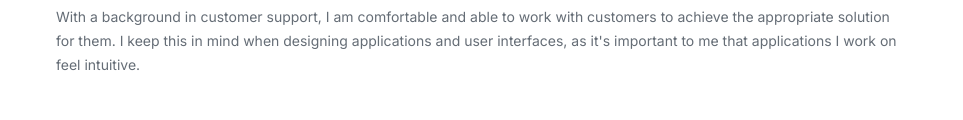
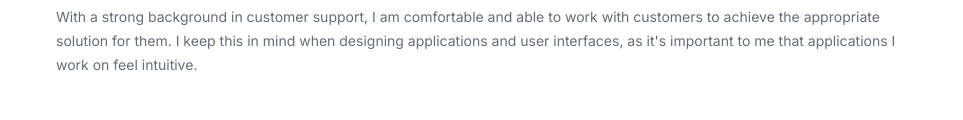
Before and after one commit to edgoran/portfolio-site, a plain HTML site: page site/index.html in a window 1280 px wide. Shown: the part 416-536 px from the top of the page, without its empty margins (158-1121 px from the left). Drawn offline with Linux system fonts and the light colour scheme.

Commit message:
Small text change to test CI/CD build

```diff
--- a/site/index.html
+++ b/site/index.html
@@ -77,7 +77,7 @@
                         </p>
 
                         <p class="about-text">
-                            With a background in customer support, I am comfortable and able to work with customers to achieve the appropriate solution for them.
+                            With a strong background in customer support, I am comfortable and able to work with customers to achieve the appropriate solution for them.
                             I keep this in mind when designing applications and user interfaces, as it's important to me that applications I work on feel intuitive.
                         </p>
                     </div>
```
